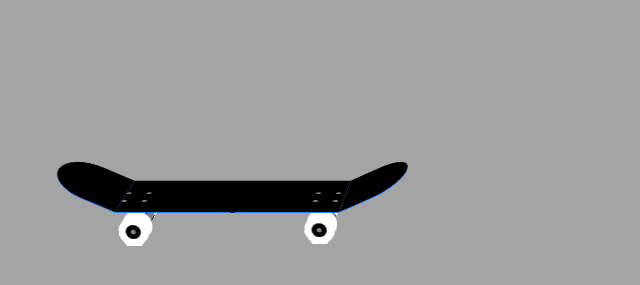
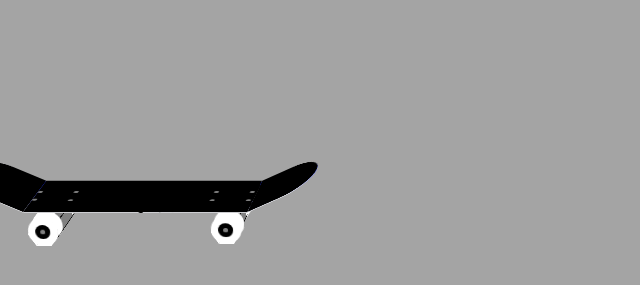
Before and after one commit to DateeMasamune/skateboard-3d-model-on-css-and-html, a plain HTML site: page index.html in a window 1280 px wide. Shown: the part 283-568 px from the top of the page, without its empty margins (0-640 px from the left). Drawn offline with Linux system fonts and the light colour scheme.

Commit message:
change position skateboard

```diff
--- a/style.css
+++ b/style.css
@@ -26,6 +26,7 @@ body {
     display: flex;
     position: inherit;
     transform-style: inherit;
+    transform: translateX(-90px);
 }
 
 .container .skateboard .deck .layer1 {
@@ -41,35 +42,35 @@ body {
 }
 
 .container .skateboard .deck .layer1 .bolt.one {
-    transform: translateY(10px);
+    transform: translateY(7px);
 }
 
 .container .skateboard .deck .layer1 .bolt.two {
-    transform: translateY(-10px);
+    transform: translateY(-13px);
 }
 
 .container .skateboard .deck .layer1 .bolt.three {
-    transform: translateX(20px) translateY(10px);
+    transform: translateX(36px) translateY(8px);
 }
 
 .container .skateboard .deck .layer1 .bolt.four {
-    transform: translateX(20px) translateY(-10px);
+    transform: translateX(36px) translateY(-13px);
 }
 
 .container .skateboard .deck .layer1 .bolt.five {
-    transform: translateX(210px) translateY(10px);
+    transform: translateX(213px) translateY(8px);
 }
 
 .container .skateboard .deck .layer1 .bolt.six {
-    transform: translateX(210px) translateY(-10px);
+    transform: translateX(213px) translateY(-13px);
 }
 
 .container .skateboard .deck .layer1 .bolt.seven {
-    transform: translateX(190px) translateY(10px);
+    transform: translateX(177px) translateY(8px);
 }
 
 .container .skateboard .deck .layer1 .bolt.etch {
-    transform: translateX(190px) translateY(-10px);
+    transform: translateX(177px) translateY(-13px);
 }
 
 .container .skateboard .deck .layer1,
@@ -115,15 +116,14 @@ body {
 .container .skateboard .deck .layer2 .tail,
 .container .skateboard .deck .layer2 .mid,
 .container .skateboard .deck .layer2 .nose {
-    background: #227bff;
+    background: linear-gradient(#0015ff, #d0d0d0);
 }
 
 .container .skateboard .deck .layer2 .mid {
-    background-repeat: no-repeat;
+    background-repeat: unset;
     background-position: center center;
     background-attachment: fixed;
-    /* background-image: url(./kisspng-baker-brand-communications-sticker-baker-skateboar-thrasher-magazine-logo-5b552aa59526e7.9725041015323081336109.png); */
-    background-image: url(./justice-outlet-collection-at-niagara-mall-justice-the-store-1275021.png);
+    background-image: url(./justice-outlet-collection-at-niagara-mall-justice-the-store-1275021.png), linear-gradient(#d0d0d0, #0015ff);
     background-size: 70%;
     transform: rotateX(180deg) translateY(40px);
 }
@@ -198,22 +198,22 @@ body {
     justify-content: center;
     align-items: center;
     transform-style: preserve-3d;
-    transform: rotateX(0deg) translateX(14px) translateY(32px) rotatex(-90deg) translateY(20px);
+    transform: rotateX(0deg) translateX(-75px) translateY(32px) rotatex(-90deg) translateY(20px);
     animation: roll 200ms linear infinite;
 }
 
 .container .skateboard .wheel.two {
-    transform: rotateX(0deg) translateX(192px) translateY(32px) rotatex(-90deg) translateY(18px);
+    transform: rotateX(0deg) translateX(100px) translateY(32px) rotatex(-90deg) translateY(18px);
     animation: rollTwo 200ms linear infinite;
 }
 
 .container .skateboard .wheel.three {
-    transform: rotateX(0deg) translateX(185px) translateY(-32px) rotatex(-90deg) translateY(18px) rotateY(180deg);
+    transform: rotateX(0deg) translateX(95px) translateY(-32px) rotatex(-90deg) translateY(18px) rotateY(180deg);
     animation: rollThree 200ms linear infinite;
 }
 
 .container .skateboard .wheel.four {
-    transform: rotateX(0deg) translateX(-4px) translateY(-32px) rotatex(-90deg) translateY(18px) rotateY(180deg);
+    transform: rotateX(0deg) translateX(-88px) translateY(-32px) rotatex(-90deg) translateY(18px) rotateY(180deg);
     animation: rollFour 200ms linear infinite;
 }
 
@@ -282,21 +282,21 @@ body {
 
 @keyframes roll {
     0% {
-        transform: rotateX(0deg) translateX(14px) translateY(32px) rotatex(-90deg) translateY(20px) rotateZ(0deg);
+        transform: rotateX(0deg) translateX(-75px) translateY(32px) rotatex(-90deg) translateY(20px) rotateZ(0deg);
     }
 
     100% {
-        transform: rotateX(0deg) translateX(14px) translateY(32px) rotatex(-90deg) translateY(20px) rotateZ(360deg);
+        transform: rotateX(0deg) translateX(-75px) translateY(32px) rotatex(-90deg) translateY(20px) rotateZ(360deg);
     }
 }
 
 @keyframes rollTwo {
     0% {
-        transform: rotateX(0deg) translateX(192px) translateY(32px) rotatex(-90deg) translateY(18px) rotateZ(0deg);
+        transform: rotateX(0deg) translateX(100px) translateY(32px) rotatex(-90deg) translateY(18px) rotateZ(0deg);
     }
 
     100% {
-        transform: rotateX(0deg) translateX(192px) translateY(32px) rotatex(-90deg) translateY(18px) rotateZ(360deg);
+        transform: rotateX(0deg) translateX(100px) translateY(32px) rotatex(-90deg) translateY(18px) rotateZ(360deg);
     }
 
 }
@@ -304,11 +304,11 @@ body {
 
 @keyframes rollThree {
     0% {
-        transform: rotateX(0deg) translateX(185px) translateY(-32px) rotatex(-90deg) translateY(18px) rotateY(180deg) rotateZ(0deg);
+        transform: rotateX(0deg) translateX(95px) translateY(-32px) rotatex(-90deg) translateY(18px) rotateY(180deg) rotateZ(0deg);
     }
 
     100% {
-        transform: rotateX(0deg) translateX(185px) translateY(-32px) rotatex(-90deg) translateY(18px) rotateY(180deg) rotateZ(-360deg);
+        transform: rotateX(0deg) translateX(95px) translateY(-32px) rotatex(-90deg) translateY(18px) rotateY(180deg) rotateZ(-360deg);
     }
 
 }
@@ -316,11 +316,11 @@ body {
 
 @keyframes rollFour {
     0% {
-        transform: rotateX(0deg) translateX(-4px) translateY(-32px) rotatex(-90deg) translateY(18px) rotateY(180deg) rotateZ(0deg);
+        transform: rotateX(0deg) translateX(-88px) translateY(-32px) rotatex(-90deg) translateY(18px) rotateY(180deg) rotateZ(0deg);
     }
 
     100% {
-        transform: rotateX(0deg) translateX(-4px) translateY(-32px) rotatex(-90deg) translateY(18px) rotateY(180deg) rotateZ(-360deg);
+        transform: rotateX(0deg) translateX(-88px) translateY(-32px) rotatex(-90deg) translateY(18px) rotateY(180deg) rotateZ(-360deg);
     }
 
 }
@@ -339,11 +339,11 @@ body {
     display: flex;
     justify-content: center;
     align-items: center;
-    transform: rotateX(-90deg) translateX(-9px) translateY(11px);
+    transform: rotateX(-90deg) translateX(-92px) translateY(11px);
 }
 
 .container .skateboard .truck.two {
-    transform: rotateX(-90deg) translateX(170px) translateY(11px);
+    transform: rotateX(-90deg) translateX(80px) translateY(11px);
 }
 
 .container .skateboard .truck .granX {
```
